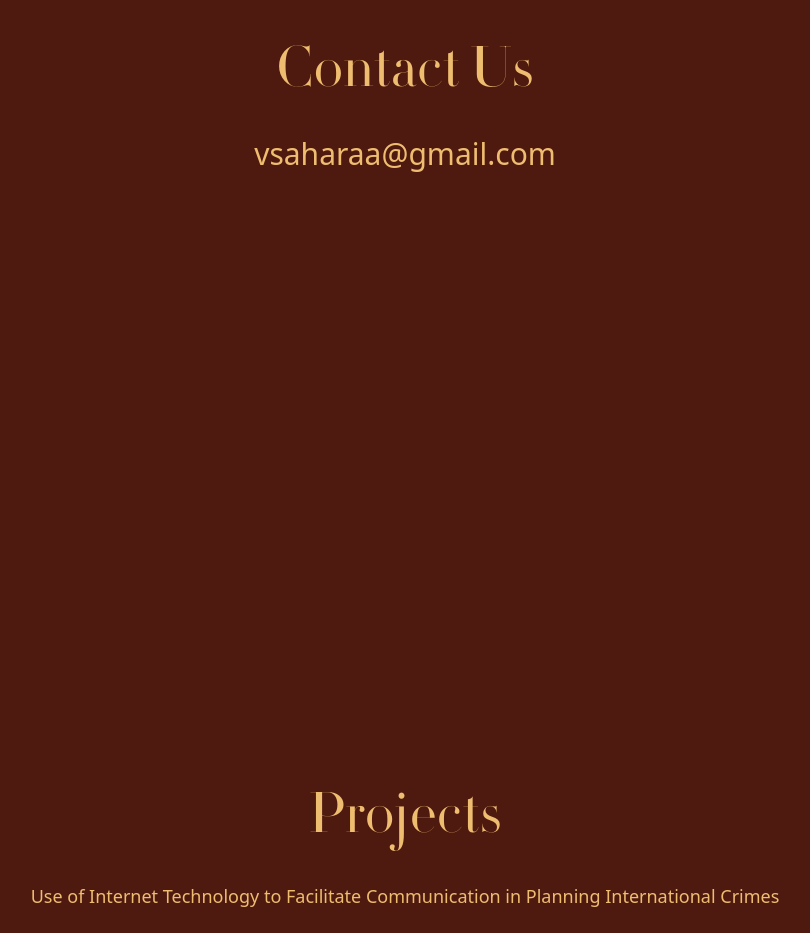
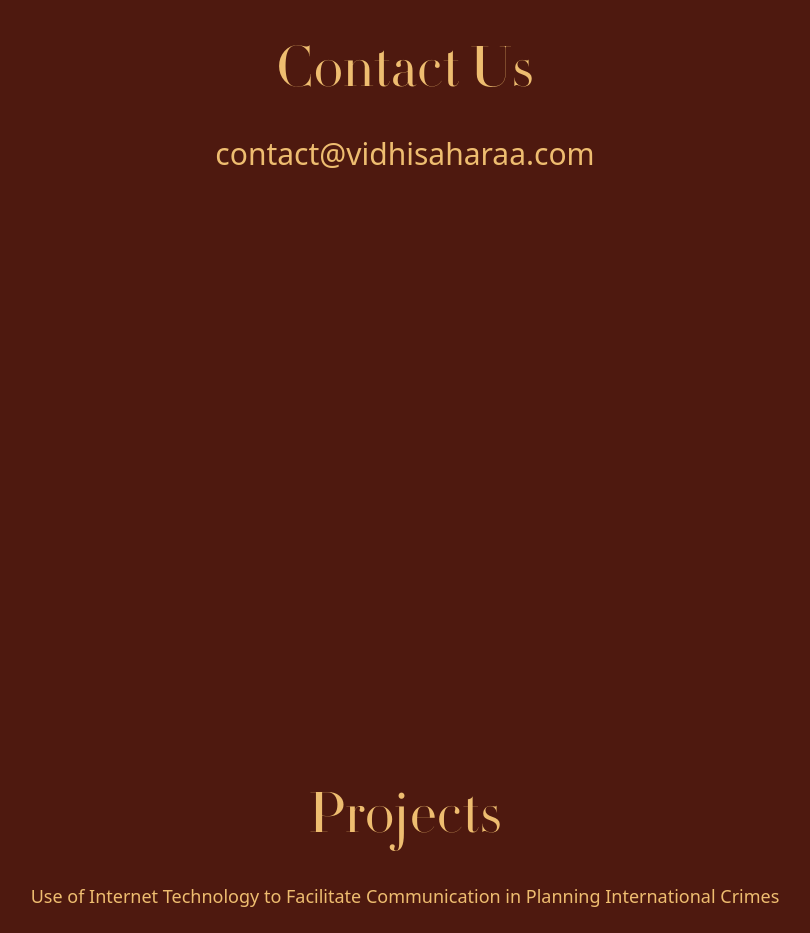
Before and after one commit to avi-mukesh/vidhi, a Next.js app: page / in a window 1280 px wide. Shown: the part 4740-5673 px from the top of the page, without its empty margins (235-1045 px from the left). Built offline with nearby package versions, Linux system fonts and the light colour scheme.

Commit message:
changed email on contact page

```diff
--- a/src/components/Contact.tsx
+++ b/src/components/Contact.tsx
@@ -6,7 +6,7 @@
     <section id="contact" className="text-center">
       <div className="h-[100vh] place-content-center">
         <Header>Contact Us</Header>
-        <p className="text-xl md:text-3xl">vsaharaa@gmail.com</p>
+        <p className="text-xl md:text-3xl">contact@vidhisaharaa.com</p>
       </div>
     </section>
   );
```
